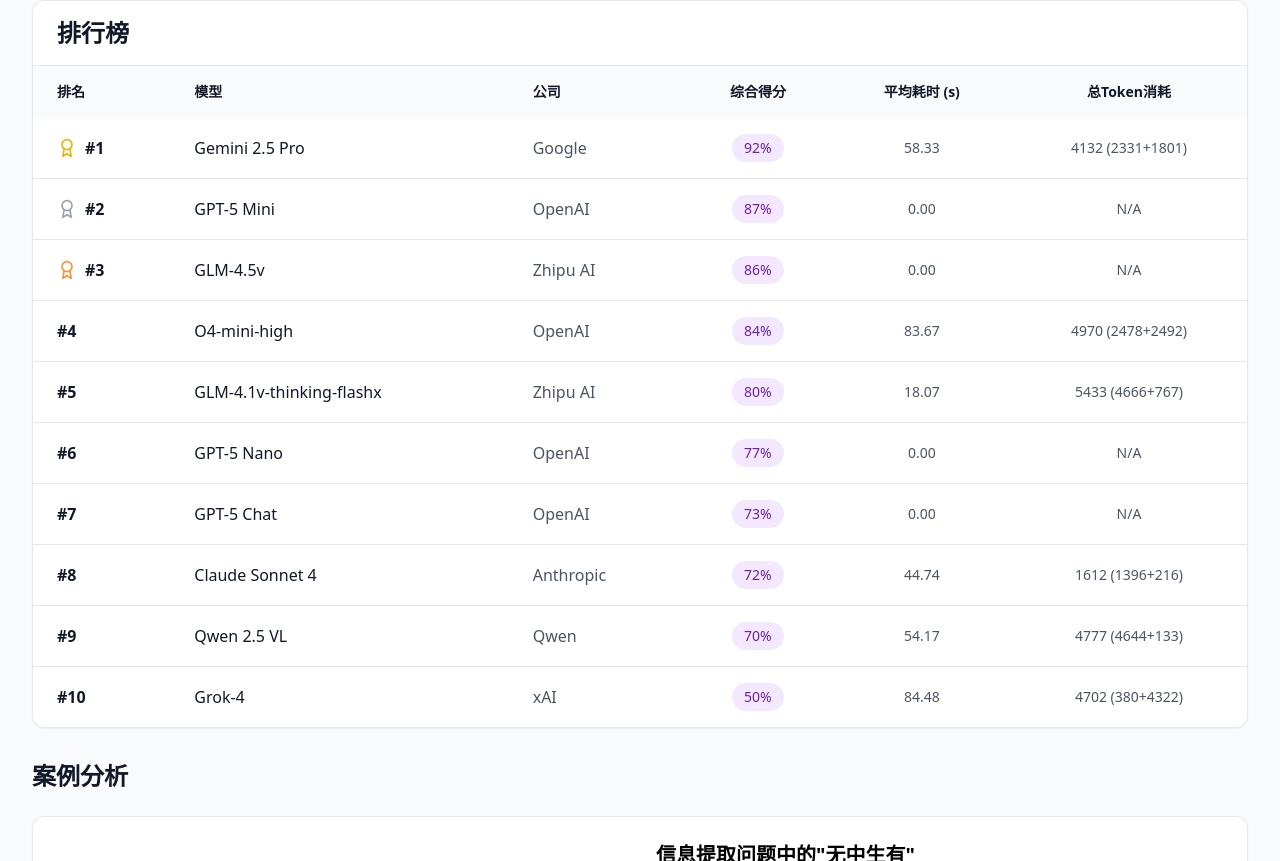
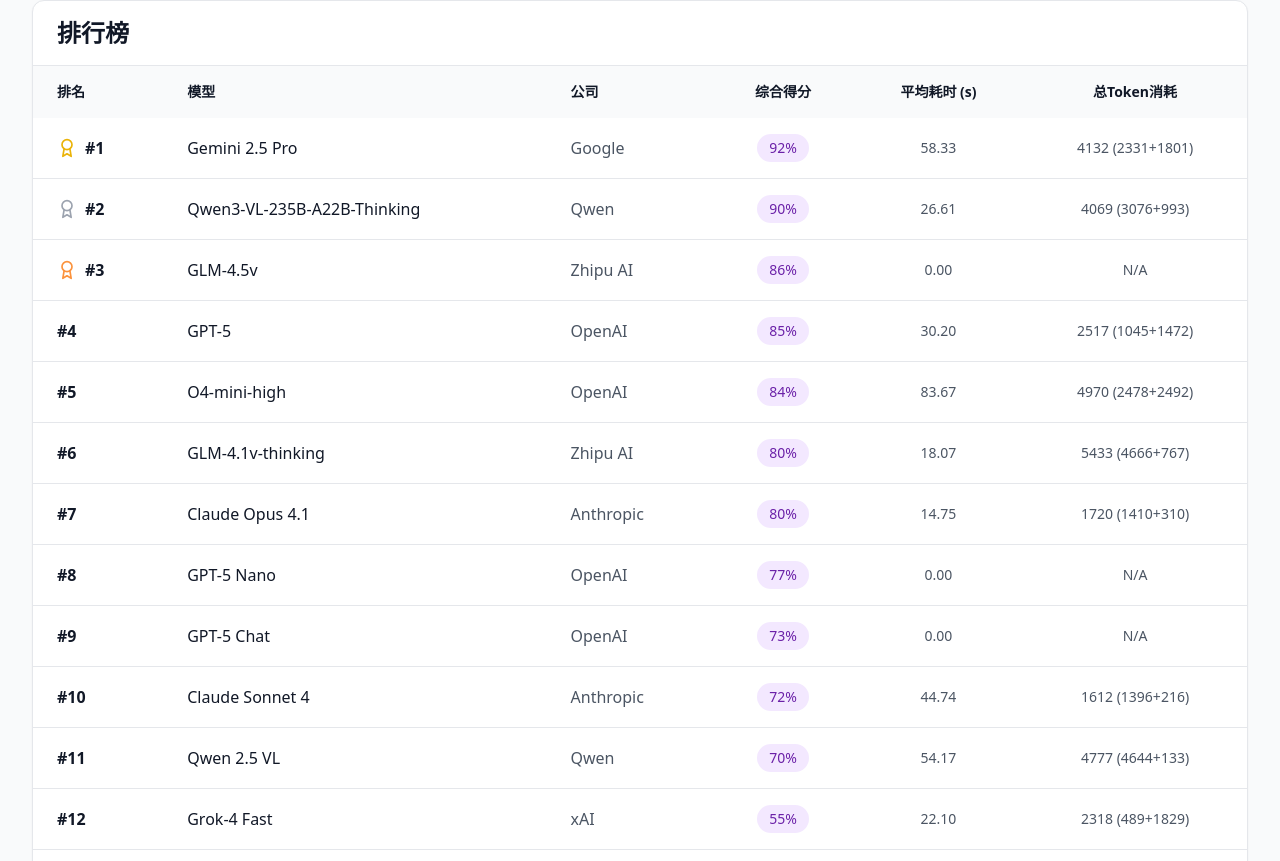
Before and after one commit to TiffanyBlews/miracleplus_eval_project, a React (Vite) app: page /dataset/financial-poster in a window 1280 px wide. Shown: the part 1559-2420 px from the top of the page. Built offline with nearby package versions, Linux system fonts and the light colour scheme.

Commit message:
增加新模型评测数据

```diff
--- a/src/datasets/financialPoster.ts
+++ b/src/datasets/financialPoster.ts
@@ -43,33 +43,41 @@ export const financialPoster: Dataset = {
   detailedResults: {
     rankings: [
       { model: 'Gemini 2.5 Pro', provider: 'Google', score: 4.597, averageTime: 58.33, promptTokens: 2331, completionTokens: 1801 },
-      { model: 'GPT-5 Mini', provider: 'OpenAI', score: 4.353, averageTime: 0, promptTokens: 0, completionTokens: 0 },
+      { model: 'Qwen3-VL-235B-A22B-Thinking', provider: 'Qwen', score: 4.515, averageTime: 26.61, promptTokens: 3076, completionTokens: 993 },
       { model: 'GLM-4.5v', provider: 'Zhipu AI', score: 4.297, averageTime: 0, promptTokens: 0, completionTokens: 0 },
+      { model: 'GPT-5', provider: 'OpenAI', score: 4.233, averageTime: 30.20, promptTokens: 1045, completionTokens: 1472 },
       { model: 'O4-mini-high', provider: 'OpenAI', score: 4.201, averageTime: 83.67, promptTokens: 2478, completionTokens: 2492 },
-      { model: 'GLM-4.1v-thinking-flashx', provider: 'Zhipu AI', score: 4.000, averageTime: 18.07, promptTokens: 4666, completionTokens: 767 },
+      { model: 'GLM-4.1v-thinking', provider: 'Zhipu AI', score: 4.000, averageTime: 18.07, promptTokens: 4666, completionTokens: 767 },
+      { model: 'Claude Opus 4.1', provider: 'Anthropic', score: 3.976, averageTime: 14.75, promptTokens: 1410, completionTokens: 310 },
       { model: 'GPT-5 Nano', provider: 'OpenAI', score: 3.827, averageTime: 0, promptTokens: 0, completionTokens: 0 },
       { model: 'GPT-5 Chat', provider: 'OpenAI', score: 3.639, averageTime: 0, promptTokens: 0, completionTokens: 0 },
       { model: 'Claude Sonnet 4', provider: 'Anthropic', score: 3.617, averageTime: 44.74, promptTokens: 1396, completionTokens: 216 },
       { model: 'Qwen 2.5 VL', provider: 'Qwen', score: 3.519, averageTime: 54.17, promptTokens: 4644, completionTokens: 133 },
+      { model: 'Grok-4 Fast', provider: 'xAI', score: 2.754, averageTime: 22.10, promptTokens: 489, completionTokens: 1829 },
       { model: 'Grok-4', provider: 'xAI', score: 2.519, averageTime: 84.48, promptTokens: 380, completionTokens: 4322 }
     ],
     taskPerformance: [
       { model: 'Gemini 2.5 Pro', provider: 'Google', choice: 4.94, openEnded: 4.13, fillBlank: 3.00 },
-      { model: 'GPT-5 Mini', provider: 'OpenAI', choice: 4.81, openEnded: 3.74, fillBlank: 3.40 },
+      { model: 'Qwen3-VL-235B-A22B-Thinking', provider: 'Qwen', choice: 4.74, openEnded: 4.29, fillBlank: 3.20 },
       { model: 'GLM-4.5v', provider: 'Zhipu AI', choice: 4.81, openEnded: 3.77, fillBlank: 1.60 },
+      { model: 'GPT-5', provider: 'OpenAI', choice: 4.74, openEnded: 3.58, fillBlank: 2.80 },
       { model: 'O4-mini-high', provider: 'OpenAI', choice: 4.68, openEnded: 3.54, fillBlank: 3.00 },
-      { model: 'GLM-4.1v-thinking-flashx', provider: 'Zhipu AI', choice: 4.55, openEnded: 3.23, fillBlank: 1.20 },
+      { model: 'GLM-4.1v-thinking', provider: 'Zhipu AI', choice: 4.55, openEnded: 3.23, fillBlank: 1.20 },
+      { model: 'Claude Opus 4.1', provider: 'Anthropic', choice: 4.41, openEnded: 3.52, fillBlank: 1.60 },
       { model: 'GPT-5 Nano', provider: 'OpenAI', choice: 4.23, openEnded: 3.42, fillBlank: 1.60 },
       { model: 'GPT-5 Chat', provider: 'OpenAI', choice: 3.97, openEnded: 3.34, fillBlank: 1.40 },
       { model: 'Claude Sonnet 4', provider: 'Anthropic', choice: 3.95, openEnded: 3.18, fillBlank: 1.00 },
       { model: 'Qwen 2.5 VL', provider: 'Qwen', choice: 3.97, openEnded: 2.88, fillBlank: 0.80 },
+      { model: 'Grok-4 Fast', provider: 'xAI', choice: 3.38, openEnded: 1.97, fillBlank: 1.00 },
       { model: 'Grok-4', provider: 'xAI', choice: 3.21, openEnded: 1.62, fillBlank: 0.80 }
     ],
     keyFindings: [
       '全能冠军：Gemini 2.5 Pro 继续保持领先地位，在所有题型中均表现出色，尤其在选择题上近乎满分，展现了其卓越的图文理解和推理能力',
-      '新星崛起：GPT-5 Mini 和 GLM-4.5v 表现亮眼，分别位列第二、三名，展现了新一代模型的强大实力',
-      '实力梯队：O4-mini-high 和 GLM-4.1v-thinking-flashx 紧随其后，在特定任务上表现稳健，证明了其强大的综合实力',
-      '开源之光：GLM-4.5v 和 GLM-4.1v-thinking-flashx 作为开源模型的代表，性能优于某些知名闭源模型，展示了其在多模态理解领域的巨大潜力'
+      '开源新星：Qwen3-VL-235B-A22B-Thinking 异军突起，以4.515分位列第二，在开放性问题表现尤为突出，展现了开源模型在多模态推理领域的巨大潜力',
+      'GPT系列强势：GPT-5 位列第三位，展现了OpenAI在金融多模态推理领域的持续领先优势',
+      'GLM系列稳定：GLM-4.5v 作为国产开源模型代表，性能稳定，在选择题任务上表现优异',
+      'Claude系列稳健：Claude Opus 4.1 和 Claude Sonnet 4 在综合表现上保持稳定，展现了Anthropic在推理能力上的优势',
+      'Grok系列挑战：Grok-4 和 Grok-4 Fast 在金融多模态推理任务上仍面临挑战，存在事实性错误和内容幻觉问题，需要进一步优化'
     ]
   },
   focusAnalysis: {
```
